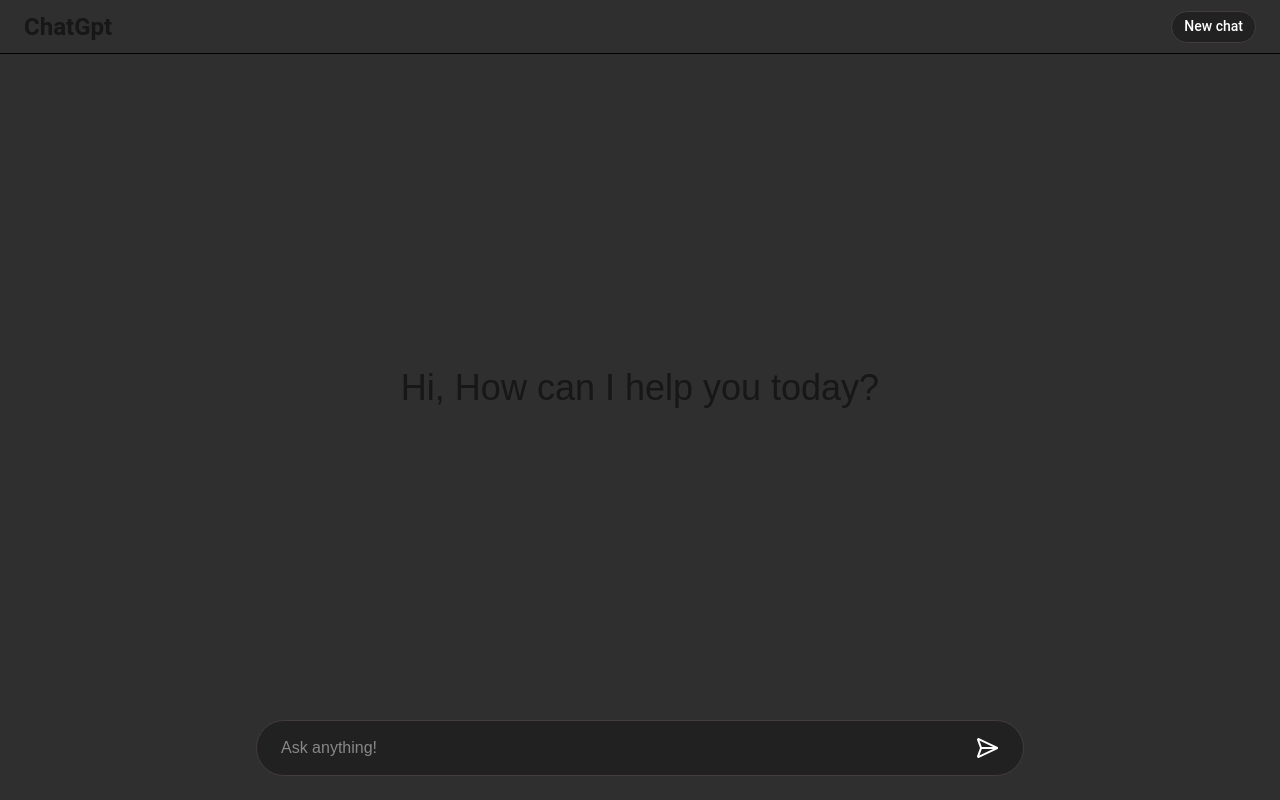
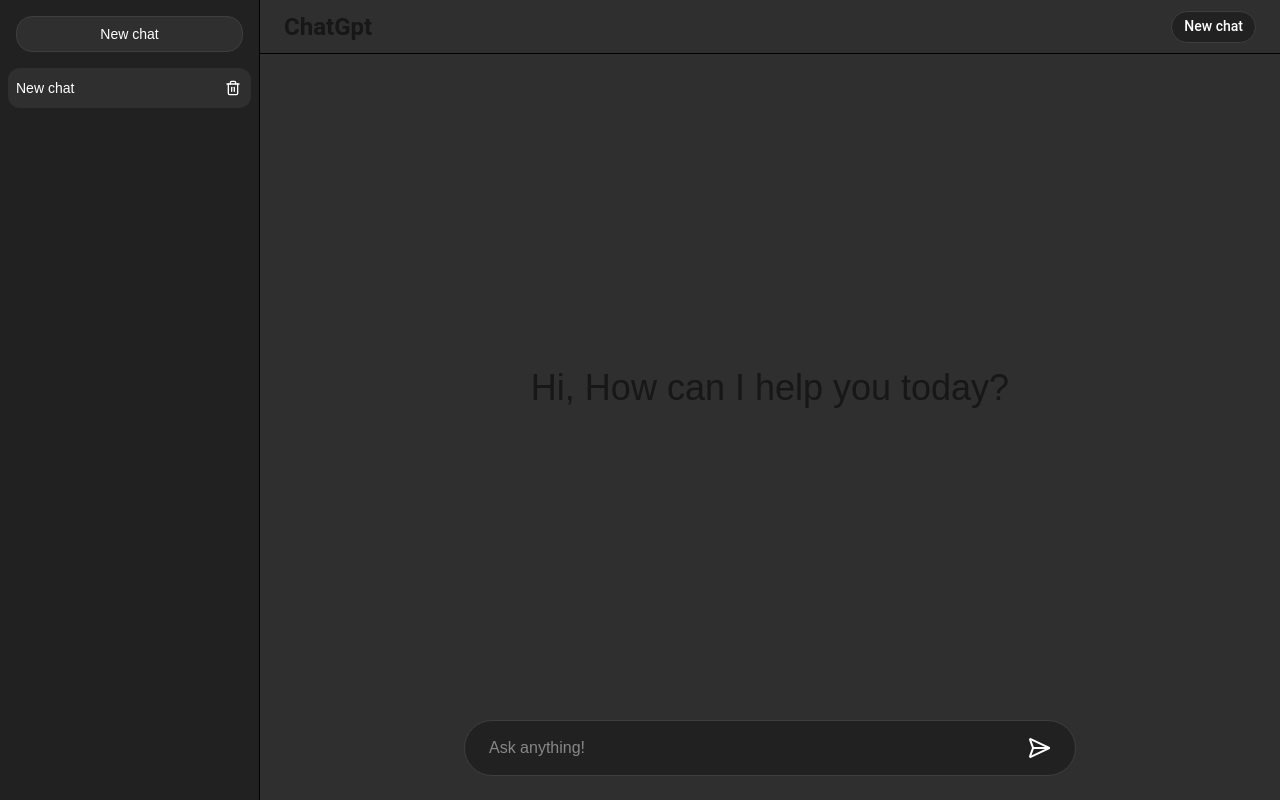
Before and after one commit to chiranshu18/ai-chat, a Next.js app: page / in a window 1280 px wide. Built offline with nearby package versions, Linux system fonts and the light colour scheme.

Commit message:
feat: added chat sidebar for multiple chats

```diff
--- a/src/components/Chat/Chat.tsx
+++ b/src/components/Chat/Chat.tsx
@@ -100,8 +100,15 @@
   return { ...store, conversations };
 }
 
+export interface ChatActions {
+  newChat: () => void
+  select: (id: string) => void
+  deleteConversation: (id: string) => void
+}
+
 interface ChatProps {
-  onRegisterNewChat: (newChat: () => void) => void
+  onRegisterActions: (actions: ChatActions) => void
+  onStoreChange: (store: ChatStore | null) => void
 }
 
 async function readErrorMessage(response: Response): Promise<string> {
@@ -123,13 +130,17 @@
   return GENERIC_ERROR;
 }
 
-const Chat = ({ onRegisterNewChat }: ChatProps) => {
+const Chat = ({ onRegisterActions, onStoreChange }: ChatProps) => {
   const [store, setStore] = useState<ChatStore | null>(null);
   const [isThinking, setIsThinking] = useState(false);
   const abortRef = useRef<AbortController | null>(null);
   const requestIdRef = useRef(0);
-  const onRegisterNewChatRef = useRef(onRegisterNewChat);
+  const streamingConversationIdRef = useRef<string | null>(null);
+  const onRegisterActionsRef = useRef(onRegisterActions);
+  const onStoreChangeRef = useRef(onStoreChange);
   const handleNewChatRef = useRef<() => void>(() => {});
+  const handleSelectRef = useRef<(id: string) => void>(() => {});
+  const handleDeleteRef = useRef<(id: string) => void>(() => {});
 
   const active = store?.conversations.find(
     (conversation) => conversation.id === store.activeId
@@ -152,15 +163,28 @@
   }, []);
 
   useEffect(() => {
-    onRegisterNewChatRef.current = onRegisterNewChat;
-  }, [onRegisterNewChat]);
+    onRegisterActionsRef.current = onRegisterActions;
+  }, [onRegisterActions]);
 
   useEffect(() => {
-    onRegisterNewChatRef.current(() => handleNewChatRef.current());
+    onStoreChangeRef.current = onStoreChange;
+  }, [onStoreChange]);
+
+  useEffect(() => {
+    onStoreChangeRef.current(store);
+  }, [store]);
+
+  useEffect(() => {
+    onRegisterActionsRef.current({
+      newChat: () => handleNewChatRef.current(),
+      select: (id) => handleSelectRef.current(id),
+      deleteConversation: (id) => handleDeleteRef.current(id),
+    });
   }, []);
 
   const streamAssistantReply = async (history: Message[], conversationId: string) => {
     const requestId = ++requestIdRef.current;
+    streamingConversationIdRef.current = conversationId;
     abortRef.current?.abort();
 
     const controller = new AbortController();
@@ -179,7 +203,7 @@
     const pushText = (text: string) => {
       if (!text) return;
       setStore((prev) => {
-        if (!prev) return prev;
+        if (!prev || prev.activeId !== conversationId) return prev;
         return mapConversationMessages(prev, conversationId, (current) =>
           appendChunk(current, assistantId, text)
         );
@@ -258,7 +282,7 @@
 
       if (!failed) {
         setStore((prev) => {
-          if (!prev) return prev;
+          if (!prev || prev.activeId !== conversationId) return prev;
           return mapConversationMessages(prev, conversationId, (current) =>
             updateMessage(current, assistantId, { status: "complete" })
           );
@@ -306,6 +330,7 @@
     } finally {
       if (requestIdRef.current === requestId) {
         setIsThinking(false);
+        streamingConversationIdRef.current = null;
         if (abortRef.current === controller) {
           abortRef.current = null;
         }
@@ -352,7 +377,49 @@
     });
   };
 
+  const handleSelect = (id: string) => {
+    if (!store || store.activeId === id) return;
+    if (!store.conversations.some((conversation) => conversation.id === id)) return;
+
+    abortRef.current?.abort();
+    setIsThinking(false);
+    setStore((prev) => {
+      if (!prev || prev.activeId === id) return prev;
+      if (!prev.conversations.some((conversation) => conversation.id === id)) return prev;
+      return { ...prev, activeId: id };
+    });
+  };
+
+  const handleDelete = (id: string) => {
+    if (streamingConversationIdRef.current === id) {
+      abortRef.current?.abort();
+      setIsThinking(false);
+    }
+
+    setStore((prev) => {
+      if (!prev) return prev;
+      if (!prev.conversations.some((conversation) => conversation.id === id)) return prev;
+
+      const remaining = prev.conversations.filter((conversation) => conversation.id !== id);
+      if (remaining.length === 0) {
+        const conversation = createConversation();
+        return { activeId: conversation.id, conversations: [conversation] };
+      }
+
+      if (prev.activeId !== id) {
+        return { ...prev, conversations: remaining };
+      }
+
+      const sorted = [...prev.conversations].sort((a, b) => b.updatedAt - a.updatedAt);
+      const index = sorted.findIndex((conversation) => conversation.id === id);
+      const neighbor = sorted[index + 1] ?? sorted[index - 1] ?? remaining[0];
+      return { activeId: neighbor.id, conversations: remaining };
+    });
+  };
+
   handleNewChatRef.current = handleNewChat;
+  handleSelectRef.current = handleSelect;
+  handleDeleteRef.current = handleDelete;
 
   const handleStop = () => {
     abortRef.current?.abort();
@@ -396,11 +463,15 @@
 
     setStore((prev) => {
       if (!prev) return prev;
-      return updateConversation(prev, conversationId, (conversation) => ({
-        ...conversation,
-        messages: history,
-        updatedAt: Date.now(),
-      }));
+      return updateConversation(prev, conversationId, (conversation) => {
+        const firstUserId = conversation.messages.find((message) => message.role === "user")?.id;
+        return {
+          ...conversation,
+          title: firstUserId === id ? titleFromMessage(trimmed) : conversation.title,
+          messages: history,
+          updatedAt: Date.now(),
+        };
+      });
     });
     void streamAssistantReply(history, conversationId);
   };
--- /dev/null
+++ b/src/components/Layout/Sidebar.tsx
@@ -0,0 +1,62 @@
+import { Trash2 } from "lucide-react"
+
+import { Conversation } from "@/types/chat"
+import styles from "./sidebar.module.scss"
+
+interface SidebarProps {
+  conversations: Conversation[]
+  activeId: string
+  onNewChat: () => void
+  onSelect: (id: string) => void
+  onDelete: (id: string) => void
+}
+
+const Sidebar = ({
+  conversations,
+  activeId,
+  onNewChat,
+  onSelect,
+  onDelete,
+}: SidebarProps) => {
+  const rows = [...conversations].sort((a, b) => b.updatedAt - a.updatedAt)
+
+  return (
+    <aside className={styles.sidebar} aria-label="Conversations">
+      <button type="button" className={styles["new-chat"]} onClick={onNewChat}>
+        New chat
+      </button>
+      <div className={styles.list}>
+        {rows.map((conversation) => {
+          const isActive = conversation.id === activeId
+
+          return (
+            <div
+              key={conversation.id}
+              className={`${styles.row} ${isActive ? styles.active : ""}`}
+            >
+              <button
+                type="button"
+                className={styles.title}
+                title={conversation.title}
+                aria-current={isActive ? "true" : undefined}
+                onClick={() => onSelect(conversation.id)}
+              >
+                {conversation.title}
+              </button>
+              <button
+                type="button"
+                className={styles.delete}
+                aria-label={`Delete ${conversation.title}`}
+                onClick={() => onDelete(conversation.id)}
+              >
+                <Trash2 size={16} />
+              </button>
+            </div>
+          )
+        })}
+      </div>
+    </aside>
+  )
+}
+
+export default Sidebar
--- /dev/null
+++ b/src/components/Layout/sidebar.module.scss
@@ -0,0 +1,80 @@
+.sidebar {
+  width: 260px;
+  flex-shrink: 0;
+  height: 100%;
+  display: flex;
+  flex-direction: column;
+  background: #212121;
+  border-right: 1px solid #000;
+  color: #fff;
+}
+
+.new-chat {
+  margin: 16px;
+  height: 36px;
+  border: 1px solid #433c3c;
+  border-radius: 16px;
+  background: #2f2f2f;
+  color: #fff;
+  font-family: inherit;
+  font-size: 14px;
+  font-weight: 500;
+  cursor: pointer;
+}
+
+.list {
+  flex: 1;
+  min-height: 0;
+  overflow: auto;
+  display: flex;
+  flex-direction: column;
+  gap: 4px;
+  padding: 0 8px 16px;
+  scrollbar-width: thin;
+}
+
+.row {
+  display: flex;
+  align-items: center;
+  gap: 4px;
+  border-radius: 12px;
+  padding-right: 4px;
+
+  &.active {
+    background: #2f2f2f;
+  }
+}
+
+.title {
+  flex: 1;
+  min-width: 0;
+  height: 40px;
+  padding: 0 8px;
+  border: none;
+  background: transparent;
+  color: inherit;
+  text-align: left;
+  font: inherit;
+  font-size: 14px;
+  cursor: pointer;
+  overflow: hidden;
+  text-overflow: ellipsis;
+  white-space: nowrap;
+}
+
+.delete {
+  flex-shrink: 0;
+  width: 28px;
+  height: 28px;
+  display: grid;
+  place-items: center;
+  border: none;
+  border-radius: 8px;
+  background: transparent;
+  color: #fff;
+  cursor: pointer;
+
+  &:hover {
+    background: #3a3a3a;
+  }
+}
--- a/src/pages/index.tsx
+++ b/src/pages/index.tsx
@@ -1,18 +1,36 @@
-import { useRef } from "react";
+import { useRef, useState } from "react";
 import Header from "@/components/Layout/Header"
-import Chat from "@/components/Chat/Chat"
+import Sidebar from "@/components/Layout/Sidebar"
+import Chat, { ChatActions } from "@/components/Chat/Chat"
+import { ChatStore } from "@/types/chat"
 import styles from "./styles.module.scss"
 
-
 export default function Home() {
-  const newChatRef = useRef<() => void>(() => {});
+  const actionsRef = useRef<ChatActions>({
+    newChat: () => {},
+    select: () => {},
+    deleteConversation: () => {},
+  });
+  const [store, setStore] = useState<ChatStore | null>(null);
 
   return (
     <div className={styles['page-container']}>
-      <Header onNewChat={() => newChatRef.current()} />
-      <Chat onRegisterNewChat={(newChat) => {
-        newChatRef.current = newChat;
-      }} />
+      <Sidebar
+        conversations={store?.conversations ?? []}
+        activeId={store?.activeId ?? ""}
+        onNewChat={() => actionsRef.current.newChat()}
+        onSelect={(id) => actionsRef.current.select(id)}
+        onDelete={(id) => actionsRef.current.deleteConversation(id)}
+      />
+      <div className={styles['main-column']}>
+        <Header onNewChat={() => actionsRef.current.newChat()} />
+        <Chat
+          onRegisterActions={(actions) => {
+            actionsRef.current = actions;
+          }}
+          onStoreChange={setStore}
+        />
+      </div>
     </div>
   );
 }
--- a/src/pages/styles.module.scss
+++ b/src/pages/styles.module.scss
@@ -2,4 +2,11 @@
   background: #2f2f2f;
   width: 100vw;
   height: 100vh;
+  display: flex;
 }
+
+.main-column {
+  flex: 1;
+  min-width: 0;
+  height: 100%;
+}
```
Also changed, not shown: 1 other file (tests, documents, lock files or other folders).
